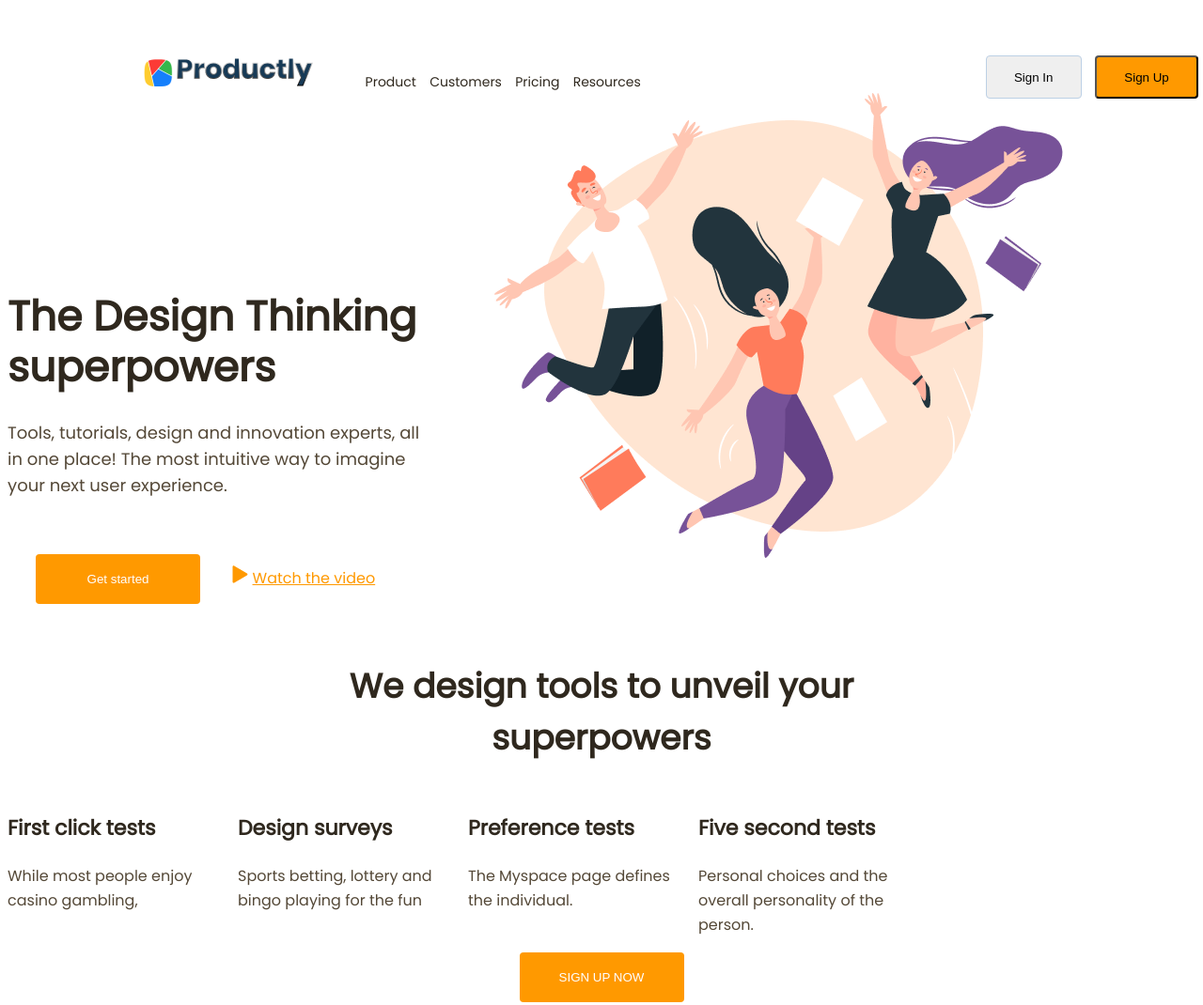
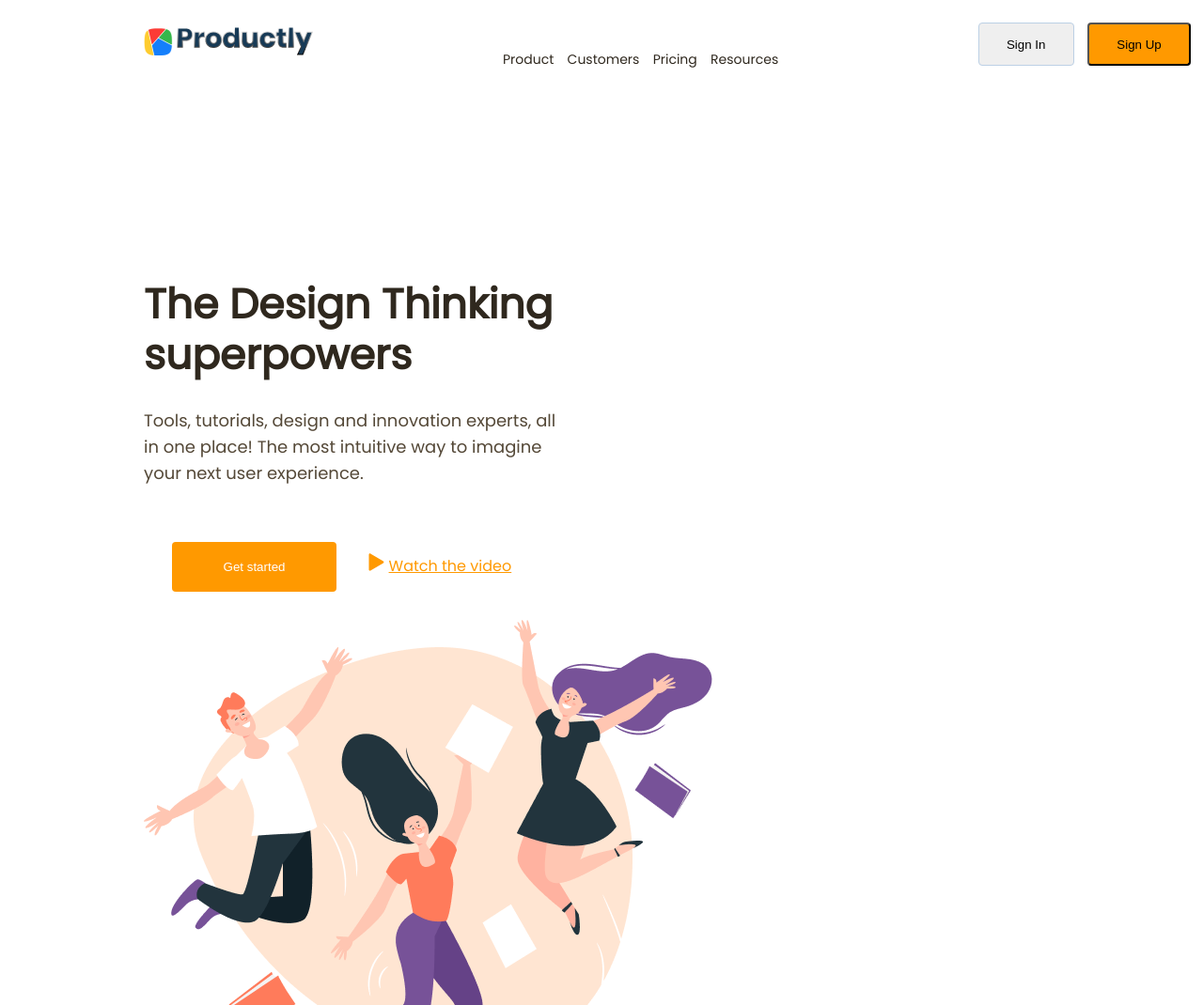
Before and after one commit to Vardagsbruket/sundsgarden_assignment_06, a plain HTML site: page index.html in a window 1280 px wide. Shown: the top 1070 px of the page at 94% size. Drawn offline with Linux system fonts and the light colour scheme.

Commit message:
add flexbox to header

```diff
--- a/index.html
+++ b/index.html
@@ -10,13 +10,13 @@
 <link href="https://fonts.googleapis.com/css2?family=Poppins&family=Roboto&display=swap" rel="stylesheet">
 </head>
 <header>
-    <div head-container>
+    <div class="container-head">
         <div id="logo">
             <img src="./images/Bitmap.png" alt="logo">
             <img src="./images/Productly.png" alt="logo text">
         </div>
-        <div id="navContainer">
-            <nav id="nav1">
+        <div id="nav1">
+            <nav>
                 <ul>
                     <li><a href="">Product</a></li>
                     <li><a href="">Customers</a></li>
--- a/styles/index.css
+++ b/styles/index.css
@@ -1,26 +1,24 @@
 body {
     font-family: 'Poppins', sans-serif;
 }
-
-#logo {
-    display: inline-block;
-    align-items: center;
-    justify-content: center;
-    margin-left: 144px;
-    margin-top: 42px;
+body > div {
+    margin-left: 145px;
 }
-#navContainer {
-    display: inline-block;
+/*Logo and nav-bar */
+.container-head {
+    display: flex;
     flex-wrap: wrap;
     justify-content: space-between;
     align-items: center;
+    align-content: center;
+}
+#logo {
+    margin-left: 144px;
 }
 #nav1 {
-    display: inline-block;
-    padding: 5px;
     width: 350px;
     height: 28px;
-    margin-top: 44px;
+
 }
 #nav1 a {
     color: #2F281E;
@@ -32,11 +30,7 @@ body {
     text-decoration: none;
 }
 #nav2 {
-    position: absolute;
-    right: 0;
-    margin-top: 35px;
     text-align: center;
-    display: inline-block;
 }
 header li {
     list-style: none;
```
